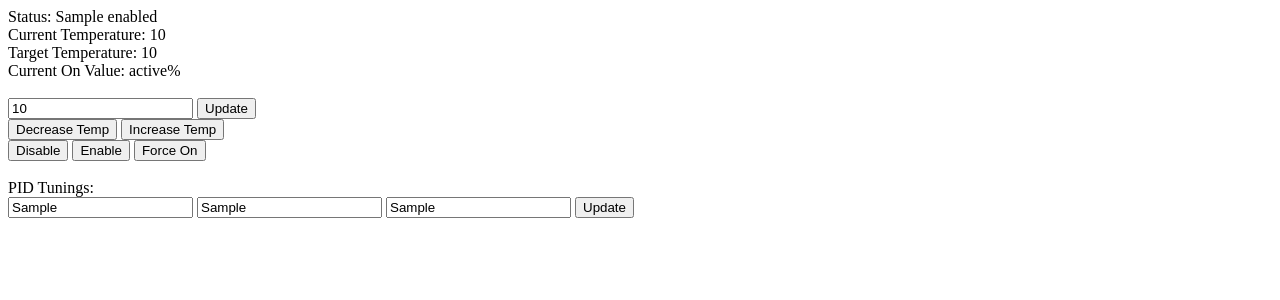
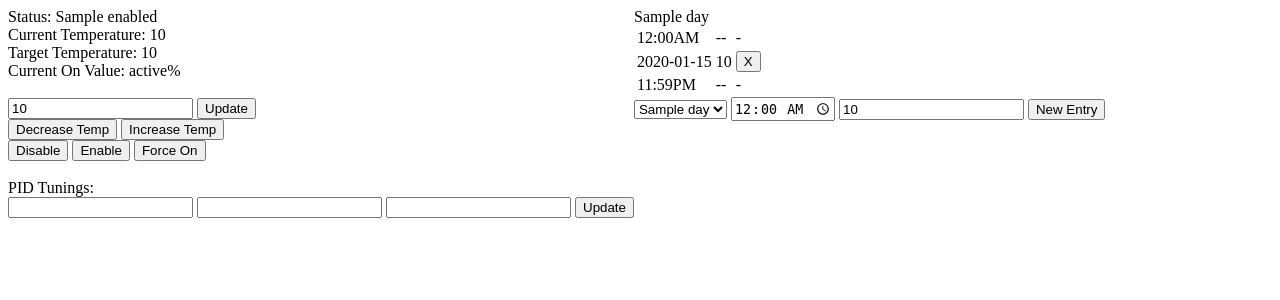
Before and after one commit to yrdns/raspi-thermostat, a Flask app: template templates/main.html in a window 1280 px wide. Shown: the top 300 px of the page. Run offline with Flask 2, Linux system fonts and the light colour scheme; the template is opened without the code that fills it: most values are stand-ins (such as "Sample title", 1, 10 or a date in 2020).

Commit message:
Added schedule UI

```diff
--- a/main.py
+++ b/main.py
@@ -1,30 +1,69 @@
 from flask import Flask, render_template, request, redirect
+import re
 
 from thermostat import Thermostat
 
 app = Flask(__name__)
 thermostat = Thermostat()
 
+dayNames = ("Every Day", "Sunday", "Monday", "Tuesday",
+            "Wednesday", "Thursday", "Friday", "Saturday")
+deleteTimeRE = re.compile("deleteTime("+"|".join(dayNames)+")([0-9]+):([0-9]+) *(AM|PM)")
+
 @app.route("/thermostat", methods=["GET"])
 def flaskThermostat():
     (Kp, Ki, Kd) = thermostat.getTunings()
+    scheduleVals = ([("%02d:%02d %sM" %
+                        ((h+11)%12 + 1,m,"A" if h<12 else "P"), t)
+                      for (h,m,t) in l]
+                    for l in thermostat.schedule.serialize())
     templateData = {
         "currentTemp" : round(thermostat.getCurrentTemp(), 2),
         "targetTemp" : thermostat.getTargetTemp(),
         "enabled" : ("Off", "On", "Force On")[thermostat.getEnabled()],
         "status" : round(100*thermostat.getStatus(), 2),
         "Kp" : Kp, "Ki" : Ki, "Kd" : Kd,
+        "dayNames" : dayNames,
+        "scheduleVals" : scheduleVals,
     }
 
     return render_template("main.html", **templateData)
 
 @app.route("/thermostat", methods=["POST"])
 def flaskThermostatUpdate():
+    for name in request.form:
+        m = deleteTimeRE.fullmatch(name)
+        if m:
+            day = dayNames.index(m.group(1))
+            day = None if day == 0 else day-1
+            hour = int(m.group(2))%12
+            minute = int(m.group(3))
+            if (m.group(4) == "PM"):
+                hour += 12
+            thermostat.schedule.deleteEntry(day, hour, minute)
+            return redirect("/thermostat")
+
+    if "add_time" in request.form:
+        try:
+            day = int(request.form["schedule_day"])
+            day = None if day == 0 else day-1
+
+            (hour, minute) = request.form["schedule_time"].split(":")
+            hour = int(hour)
+            minute = int(minute)
+
+            temp = float(request.form["schedule_temp"])
+            thermostat.schedule.addEntry(day, hour, minute, temp)
+
+            return redirect("/thermostat")
+        except Exception as err:
+            print("Caught", err)
+
     new_temp = None
     try:
         new_temp = float(request.form["temp"])
     except Exception as err:
-        pass
+        print("Caught", err)
 
     # Get lock to avoid concurrency & enable signaling
     if new_temp == None:
@@ -44,15 +83,15 @@ def flaskThermostatUpdate():
     try:
         Kp = float(request.form["Kp"])
     except Exception as err:
-        pass
+        print("Caught", err)
     try:
         Ki = float(request.form["Ki"])
     except Exception as err:
-        pass
+        print("Caught", err)
     try:
         Kd = float(request.form["Kd"])
     except Exception as err:
-        pass
+        print("Caught", err)
 
     thermostat.setTargetTemp(new_temp)
     thermostat.setTunings(Kp, Ki, Kd)
--- a/templates/main.html
+++ b/templates/main.html
@@ -1,16 +1,38 @@
 <!DOCTYPE html>
 <head>
 <title>Thermostat</title>
+<style>
+
+input::-webkit-outer-spin-button,
+input::-webkit-inner-spin-button {
+    display: none;
+}
+
+input[type=number] {
+    -moz-appearance:textfield;
+}
+
+.main_flex {
+  display: flex;
+}
+
+.schedule_flex {
+  display: flex;
+}
+
+</style>
 </head>
 
 <body onLoad="setTimeout(function() {location.reload();}, 60000);">
+<div class="main_flex">
+    <div>
     Status: {{ enabled }} <br>
     Current Temperature: {{ currentTemp }} <br>
     Target Temperature: {{ targetTemp }} <br>
     Current On Value: {{ status }}% <br>
     <br>
     <form method="post">
-            <input type="text" name="temp" value="{{ targetTemp }}">
+        <input type="number" step="any" name="temp" value="{{ targetTemp }}">
         <input type="submit" name="edit_temp" value="Update"> <br>
         <input type="submit" name="decrease_temp" value="Decrease Temp" />
         <input type="submit" name="increase_temp" value="Increase Temp" />
@@ -22,10 +44,41 @@
     <br>
 	PID Tunings: <br>
     <form method="post">
-            <input type="text" name="Kp" value="{{ Kp }}">
-            <input type="text" name="Ki" value="{{ Ki }}">
-            <input type="text" name="Kd" value="{{ Kd }}">
+        <input type="number" step="any" name="Kp" value="{{ Kp }}">
+        <input type="number" step="any" name="Ki" value="{{ Ki }}">
+        <input type="number" step="any" name="Kd" value="{{ Kd }}">
         <input type="submit" name="edit_tunings" value="Update">
     </form>
+</div>
+<div>
+    <div class="schedule_flex">
+    {%- for vals in scheduleVals -%}
+    {%- set day = dayNames[loop.index0] -%}
+    <div>
+        {{ day }}
+        <table>
+        <tr><td>12:00AM</td><td>--</td><td>-</td></tr>
+        {%- for time, temp in vals -%}
+            <tr><td>{{ time }}</td>
+            <td>{{ temp }}</td>
+            <td><form method="post"><input type="submit" name="deleteTime{{ day }}{{ time }}" value="X"></form></td></tr>
+        {%- endfor -%}
+        <tr><td>11:59PM</td><td>--</td><td>-</td></tr>
+        </table>
+    </div>
+    {%- endfor -%}
+    </div>
+    <form method="post">
+        <select name="schedule_day">
+        {%- for day in dayNames -%}
+            <option value="{{ loop.index0 }}">{{ day }}</option>
+        {%- endfor -%}
+        </select>
+        <input type="time" name="schedule_time" min="00:00" max="23:59" value="00:00" required>
+        <input type="number" step="any" name="schedule_temp" value="{{ targetTemp }}">
+        <input type="submit" name="add_time" value="New Entry">
+    </form>
+</div>
+</div>
 </body>
 </html>
```
Also changed, not shown: schedule.py (+10 -1 lines). Lines whose indentation alone changed are shown as unchanged.
